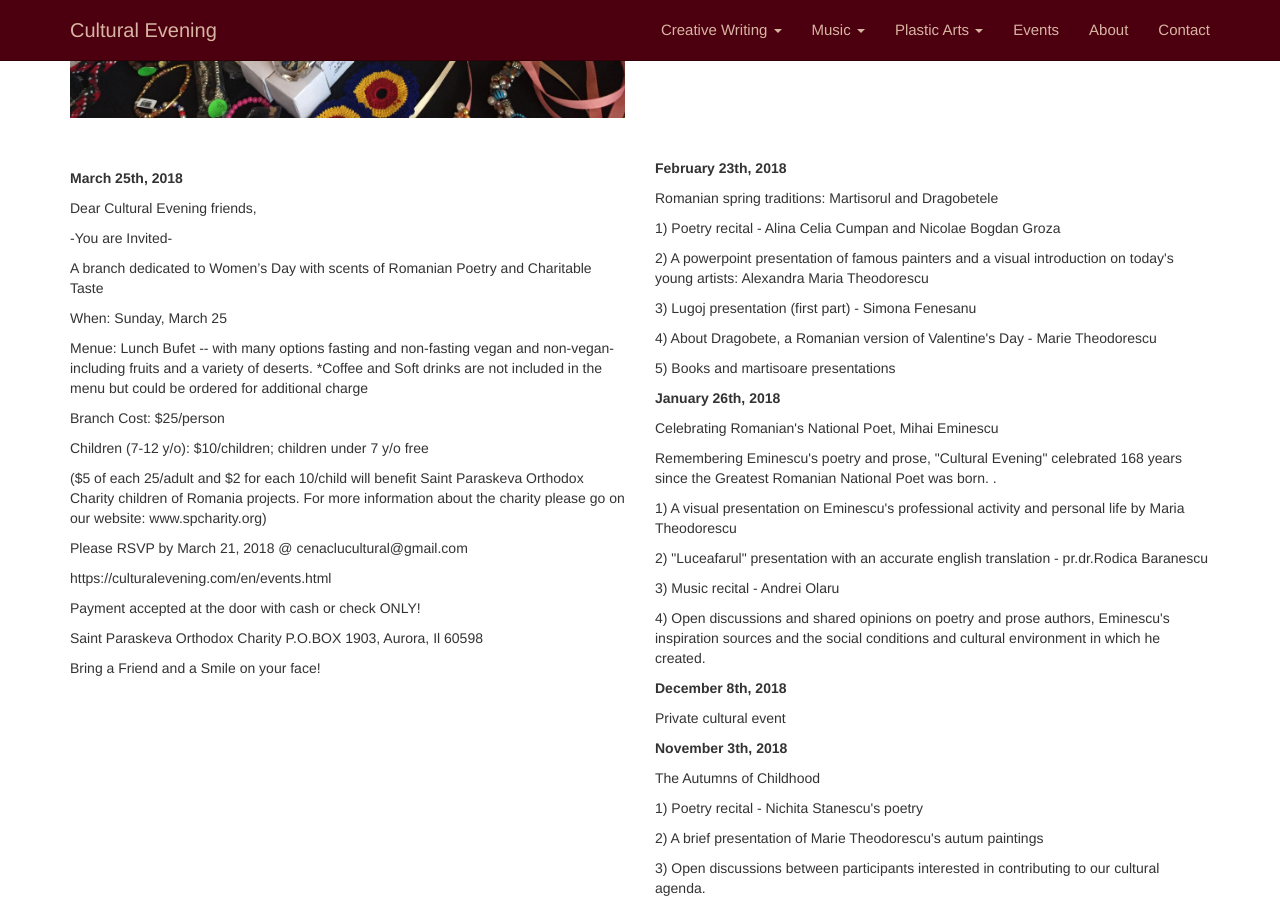
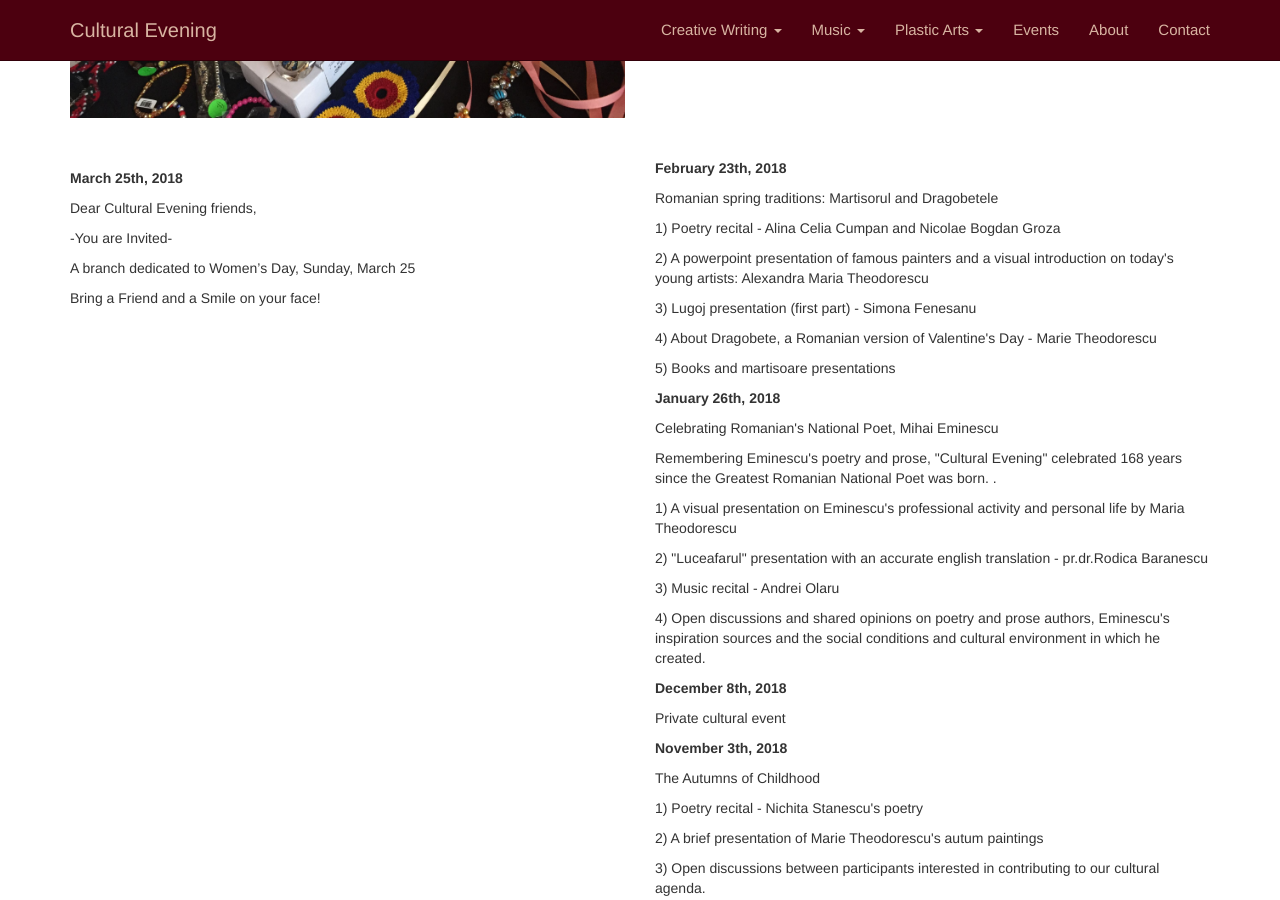
Before and after one commit to adrianth/culteve, a Jekyll site: the page built from en/events.html, in a window 1280 px wide and 900 px high, scrolled down 2025 px. Built offline with Jekyll 4.4.1, drawn with Linux system fonts in a browser that asks for light colours.

Commit message:
fara bani

```diff
--- a/en/events.html
+++ b/en/events.html
@@ -110,26 +110,10 @@ title: Events
 
             <p>Dear Cultural Evening friends,</p>
             <p>-You are Invited-</p>
-            <p>A  branch dedicated to Women’s  Day with scents of Romanian Poetry
-            and Charitable Taste</p>
-            <p>When:  Sunday, March 25</p>
+            <p>A  branch dedicated to Women’s  Day, Sunday, March 25</p>
             <p><Where: Granite City in Naperville, 1828 Abriter Ct, Naperville, IL 60563/p>
             <p><Arrival time: 12.00-2.00 pm./p>
-
-            <p>Menue: Lunch Bufet -- with many options fasting and non-fasting vegan and non-vegan- including fruits and a variety of deserts.
-            *Coffee and Soft drinks are not included in the menu but could be ordered for additional charge</p>
-            <p>Branch Cost: $25/person </p>
-            <p>Children (7-12 y/o): $10/children; children under 7 y/o free </p>
-            <p>($5 of each 25/adult and $2  for each 10/child will benefit  Saint Paraskeva Orthodox Charity children of Romania projects. For more information about the charity please go on our website: www.spcharity.org)</p>
-            <p>Please RSVP by March 21, 2018 @ cenaclucultural@gmail.com</p>
-            <p>https://culturalevening.com/en/events.html</p>
-            <p>Payment accepted at the door with cash or check ONLY!</p>
-            <p>Saint Paraskeva Orthodox Charity
-            P.O.BOX 1903, Aurora, Il 60598</p>
             <p>Bring a Friend and a Smile on your face!</p>
-
-
-
             <br>
         </div>
         <div class="col-sm-6">
```
